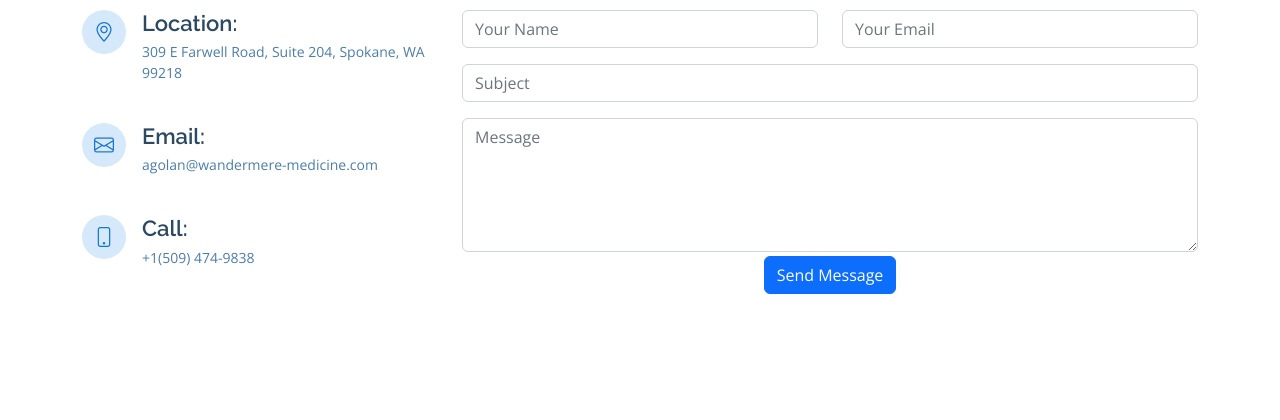
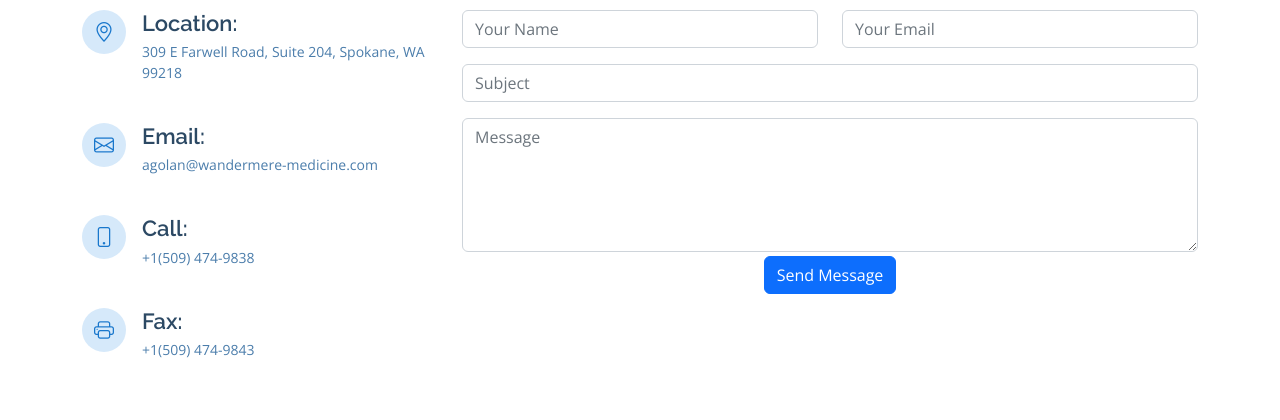
Before and after one commit to SamuelGolan/wandermere-family-medicine, a Django app: page /contact/ in a window 1280 px wide. Shown: the part 584-1004 px from the top of the page. Before the commit the page ends 878 px from the top, so only its background shows below. Run offline with Django 4.2, Linux system fonts and the light colour scheme; data that the repository does not hold is empty; some libraries are stand-ins or nearby versions.

Commit message:
Update contact.html

```diff
--- a/practice_info/templates/practice_info/contact.html
+++ b/practice_info/templates/practice_info/contact.html
@@ -60,6 +60,11 @@
                     <p>+1(509) 474-9838</p>
                 </div>
             </a>
+            <div class="phone">
+                <i class="bi bi-printer"></i>
+                <h4>Fax:</h4>
+                <p>+1(509) 474-9843</p>
+            </div>
         </div>
 
         </div>
```
